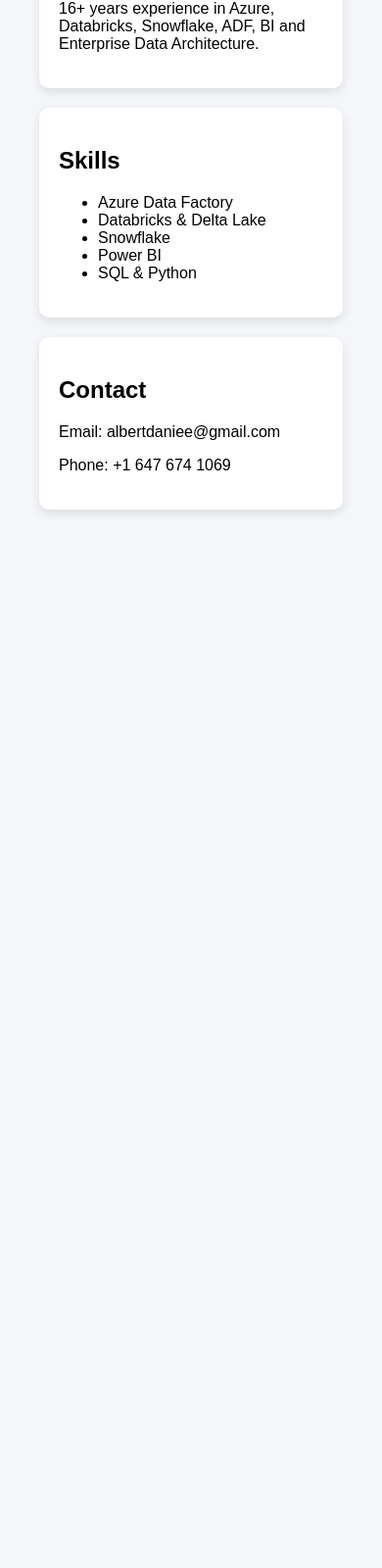
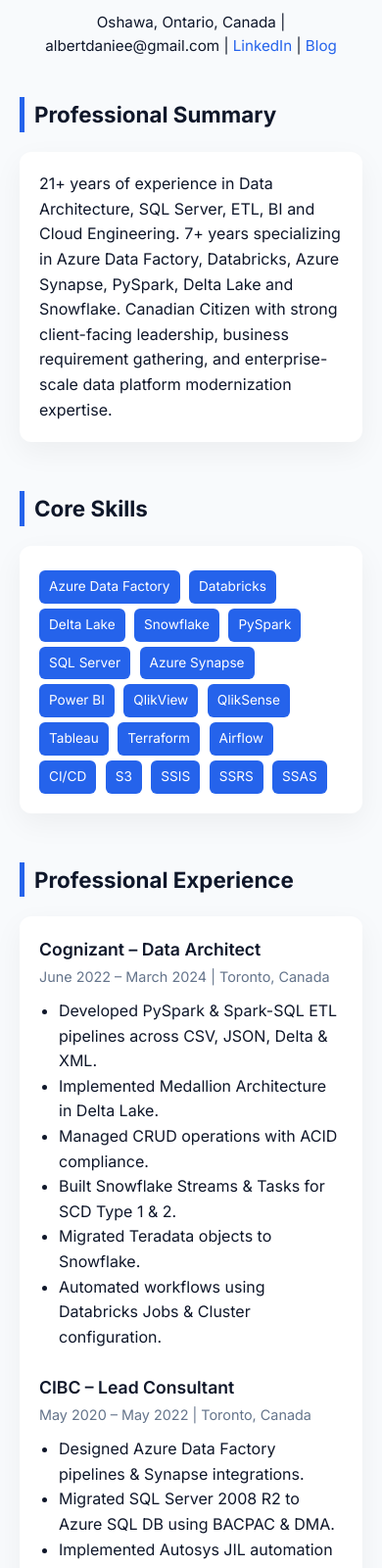
Before and after one commit to albertdaniee/albertdaniee.github.io, a plain HTML site: page index.html in a window 390 px wide. Shown: the part 257-1857 px from the top of the page at 98% size. Before the commit the page ends 844 px from the top, so only its background shows below. Drawn offline with Linux system fonts and the light colour scheme.

Commit message:
Revise index.html with updated content and styles
Updated personal information and enhanced styling for better presentation.

```diff
--- a/index.html
+++ b/index.html
@@ -1,46 +1,296 @@
 <!DOCTYPE html>
-<html>
+<html lang="en">
 <head>
-    <title>Jayaraj Daniel Albert | Cloud & Data Engineer</title>
-    <meta name="viewport" content="width=device-width, initial-scale=1">
-    <style>
-        body { font-family: Arial; margin: 40px; background:#f4f6f9;}
-        h1 { color:#1f4e79; }
-        .card {
-            background:white;
-            padding:20px;
-            border-radius:10px;
-            box-shadow:0 4px 10px rgba(0,0,0,0.1);
-            margin-bottom:20px;
-        }
-        a { color:#0078d4; text-decoration:none; }
-    </style>
+<meta charset="UTF-8">
+<meta name="viewport" content="width=device-width, initial-scale=1.0">
+<title>Jayaraj Daniel Albert Sundararaj | Data Architect</title>
+
+<link href="https://fonts.googleapis.com/css2?family=Inter:wght@300;400;600;700&display=swap" rel="stylesheet">
+
+<style>
+:root {
+    --primary: #0f172a;
+    --accent: #2563eb;
+    --light: #f8fafc;
+    --gray: #64748b;
+}
+
+* {
+    margin: 0;
+    padding: 0;
+    box-sizing: border-box;
+}
+
+body {
+    font-family: 'Inter', sans-serif;
+    background: var(--light);
+    color: var(--primary);
+    line-height: 1.6;
+}
+
+.container {
+    max-width: 1200px;
+    margin: auto;
+    padding: 40px 20px;
+}
+
+header {
+    text-align: center;
+    margin-bottom: 40px;
+}
+
+header h1 {
+    font-size: 2.5rem;
+    font-weight: 700;
+}
+
+header h2 {
+    font-weight: 400;
+    color: var(--gray);
+    margin-top: 8px;
+}
+
+.contact {
+    margin-top: 15px;
+    font-size: 0.95rem;
+}
+
+.contact a {
+    color: var(--accent);
+    text-decoration: none;
+}
+
+.section {
+    margin-bottom: 50px;
+}
+
+.section h3 {
+    font-size: 1.4rem;
+    border-left: 5px solid var(--accent);
+    padding-left: 10px;
+    margin-bottom: 20px;
+}
+
+.grid-2 {
+    display: grid;
+    grid-template-columns: 1fr 1fr;
+    gap: 30px;
+}
+
+.card {
+    background: white;
+    padding: 20px;
+    border-radius: 12px;
+    box-shadow: 0 10px 30px rgba(0,0,0,0.05);
+}
+
+.job {
+    margin-bottom: 25px;
+}
+
+.job h4 {
+    font-size: 1.1rem;
+    font-weight: 600;
+}
+
+.job span {
+    font-size: 0.9rem;
+    color: var(--gray);
+}
+
+ul {
+    margin-top: 10px;
+    padding-left: 20px;
+}
+
+.skills span {
+    display: inline-block;
+    background: var(--accent);
+    color: white;
+    padding: 6px 10px;
+    margin: 5px 5px 0 0;
+    border-radius: 6px;
+    font-size: 0.85rem;
+}
+
+footer {
+    text-align: center;
+    margin-top: 40px;
+    font-size: 0.85rem;
+    color: var(--gray);
+}
+
+@media (max-width: 768px) {
+    .grid-2 {
+        grid-template-columns: 1fr;
+    }
+}
+</style>
 </head>
+
 <body>
 
-<h1>Jayaraj Daniel Albert</h1>
-<p>Senior Cloud & Data Warehouse Engineer</p>
+<div class="container">
 
+<header>
+    <h1>Jayaraj Daniel Albert Sundararaj</h1>
+    <h2>Entrepreneur / Founder – iDataScientist | Data Architect</h2>
+    <div class="contact">
+        Oshawa, Ontario, Canada |
+        albertdaniee@gmail.com |
+        <a href="https://www.linkedin.com">LinkedIn</a> |
+        <a href="http://tigers37.blogspot.com">Blog</a>
+    </div>
+</header>
+
+<section class="section">
+    <h3>Professional Summary</h3>
+    <div class="card">
+        <p>
+        21+ years of experience in Data Architecture, SQL Server, ETL, BI and Cloud Engineering.
+        7+ years specializing in Azure Data Factory, Databricks, Azure Synapse, PySpark, Delta Lake and Snowflake.
+        Canadian Citizen with strong client-facing leadership, business requirement gathering,
+        and enterprise-scale data platform modernization expertise.
+        </p>
+    </div>
+</section>
+
+<section class="section">
+    <h3>Core Skills</h3>
+    <div class="card skills">
+        <span>Azure Data Factory</span>
+        <span>Databricks</span>
+        <span>Delta Lake</span>
+        <span>Snowflake</span>
+        <span>PySpark</span>
+        <span>SQL Server</span>
+        <span>Azure Synapse</span>
+        <span>Power BI</span>
+        <span>QlikView</span>
+        <span>QlikSense</span>
+        <span>Tableau</span>
+        <span>Terraform</span>
+        <span>Airflow</span>
+        <span>CI/CD</span>
+        <span>S3</span>
+        <span>SSIS</span>
+        <span>SSRS</span>
+        <span>SSAS</span>
+    </div>
+</section>
+
+<section class="section">
+<h3>Professional Experience</h3>
 <div class="card">
-<h2>About Me</h2>
-<p>16+ years experience in Azure, Databricks, Snowflake, ADF, BI and Enterprise Data Architecture.</p>
+
+<div class="job">
+<h4>Cognizant – Data Architect</h4>
+<span>June 2022 – March 2024 | Toronto, Canada</span>
+<ul>
+<li>Developed PySpark & Spark-SQL ETL pipelines across CSV, JSON, Delta & XML.</li>
+<li>Implemented Medallion Architecture in Delta Lake.</li>
+<li>Managed CRUD operations with ACID compliance.</li>
+<li>Built Snowflake Streams & Tasks for SCD Type 1 & 2.</li>
+<li>Migrated Teradata objects to Snowflake.</li>
+<li>Automated workflows using Databricks Jobs & Cluster configuration.</li>
+</ul>
 </div>
 
+<div class="job">
+<h4>CIBC – Lead Consultant</h4>
+<span>May 2020 – May 2022 | Toronto, Canada</span>
+<ul>
+<li>Designed Azure Data Factory pipelines & Synapse integrations.</li>
+<li>Migrated SQL Server 2008 R2 to Azure SQL DB using BACPAC & DMA.</li>
+<li>Implemented Autosys JIL automation & runbooks.</li>
+<li>Deployed Azure App Services, APIs & OpenID authentication.</li>
+<li>Delivered dashboards & reporting solutions for LOB stakeholders.</li>
+</ul>
+</div>
+
+<div class="job">
+<h4>BMO Capital Markets – Lead Consultant</h4>
+<span>2019 – 2020 | Toronto</span>
+<ul>
+<li>Led requirement gathering & physical data modeling.</li>
+<li>Managed 10M+ rows & .2TB financial datasets.</li>
+<li>Built enterprise QlikView dashboards & multi-tier QVD architecture.</li>
+<li>Performed reconciliation & performance optimization.</li>
+</ul>
+</div>
+
+<div class="job">
+<h4>Wells Fargo Securities – QlikView Architect</h4>
+<span>2015 – 2018 | Bangalore</span>
+<ul>
+<li>Led team of 9 developers & 2 admins.</li>
+<li>Managed 500M+ row datasets with 0.3TB size.</li>
+<li>Designed enterprise BI architecture & forecasting dashboards.</li>
+<li>Performed data reconciliation & index tuning.</li>
+</ul>
+</div>
+
+<div class="job">
+<h4>Microsoft – Partner Technical Consultant</h4>
+<span>2012 – 2014 | India</span>
+<ul>
+<li>Implemented ETL frameworks (SSIS, SSRS, SSAS).</li>
+<li>Performance tuning & security hardening.</li>
+<li>Production deployments & SLA monitoring.</li>
+</ul>
+</div>
+
+<div class="job">
+<h4>Earlier Roles</h4>
+<span>2004 – 2012</span>
+<ul>
+<li>Polaris Consulting – Sr. Technical Lead</li>
+<li>LTI – Senior Software Engineer</li>
+<li>Verizon Media – Data Warehouse Specialist</li>
+<li>Designed OLTP, Data Warehouse, SSRS Reporting & Stored Procedures.</li>
+</ul>
+</div>
+
+</div>
+</section>
+
+<section class="section">
+<h3>Education</h3>
 <div class="card">
-<h2>Skills</h2>
+<p><strong>Bachelor’s Degree – Computer Engineering</strong><br>
+University of Madras (1999 – 2003)</p>
+<br>
+<p>Higher Secondary – Mathematics & Computer Science</p>
+</div>
+</section>
+
+<section class="section grid-2">
+<div class="card">
+<h3>Languages</h3>
 <ul>
-<li>Azure Data Factory</li>
-<li>Databricks & Delta Lake</li>
-<li>Snowflake</li>
-<li>Power BI</li>
-<li>SQL & Python</li>
+<li>English – Full Professional</li>
+<li>Tamil – Full Professional</li>
+<li>Hindi – Limited Working</li>
 </ul>
 </div>
 
 <div class="card">
-<h2>Contact</h2>
-<p>Email: albertdaniee@gmail.com</p>
-<p>Phone: +1 647 674 1069</p>
+<h3>Certifications & Tools</h3>
+<ul>
+<li>MS Fabric, ADF, Synapse</li>
+<li>Databricks</li>
+<li>Snowflake</li>
+<li>Power BI</li>
+<li>Tableau</li>
+<li>QlikView / QlikSense</li>
+</ul>
+</div>
+</section>
+
+<footer>
+© 2026 Jayaraj Daniel Albert Sundararaj | Data Architect Portfolio
+</footer>
+
 </div>
 
 </body>
```
